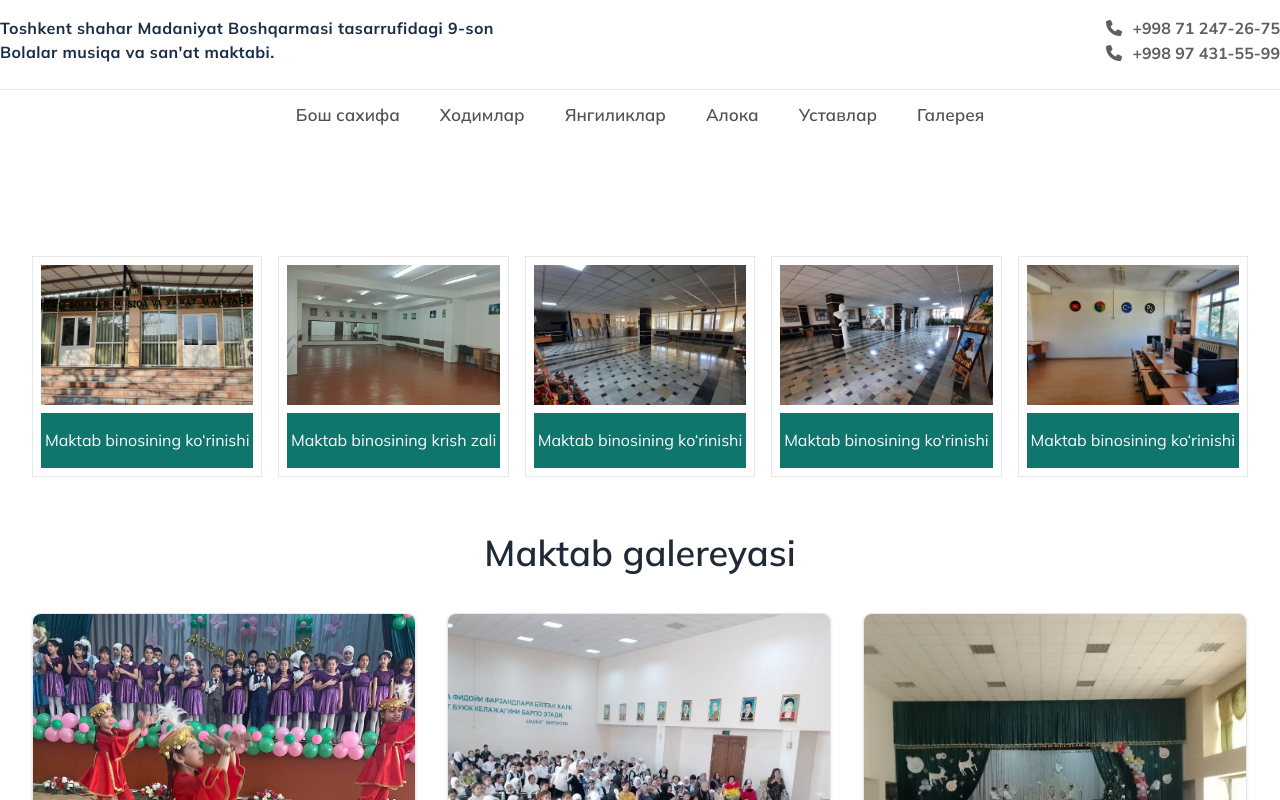
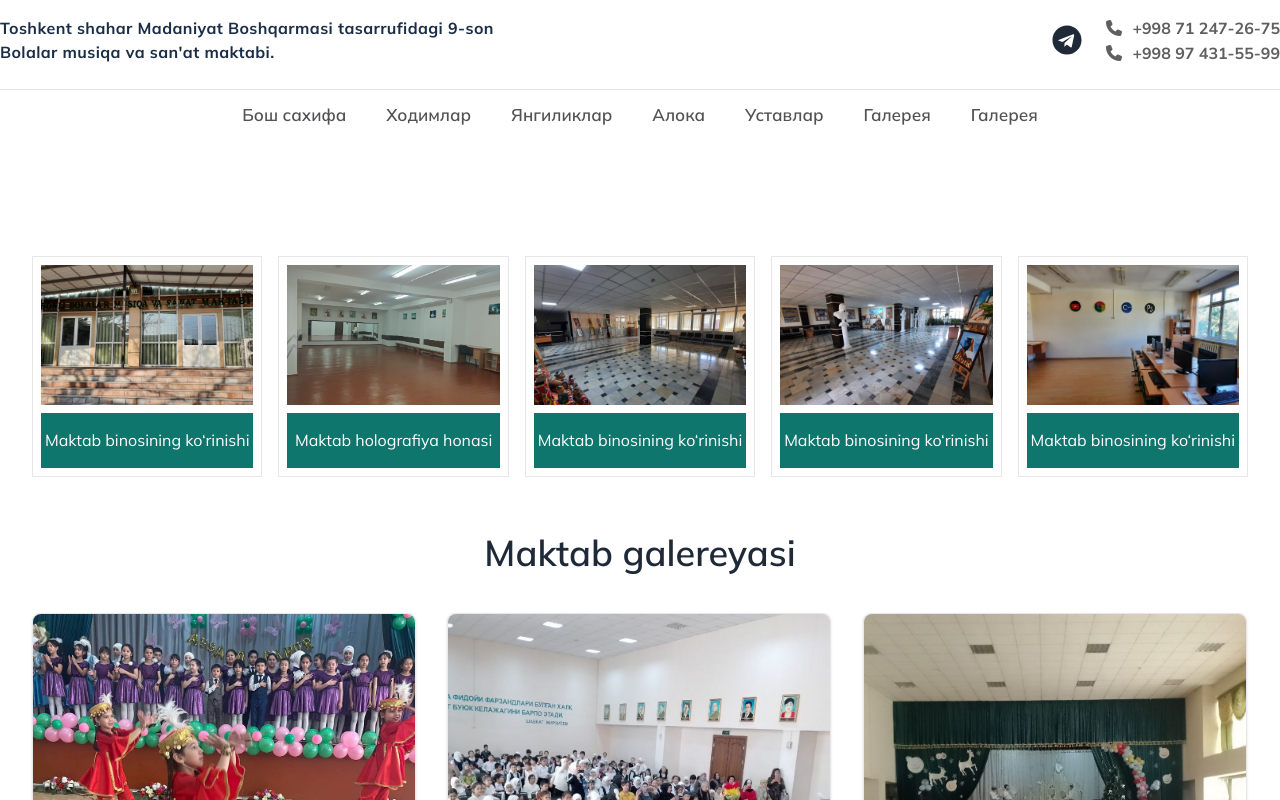
Before and after one commit to anvarjon-programmer/school-9, a React (Vite) app: page /galery in a window 1280 px wide. Shown: the top 800 px of the page. Built offline with nearby package versions, Linux system fonts and the light colour scheme; the HTML template or start-up script is replaced by a standard one.

Commit message:
add telegram

```diff
--- a/package.json
+++ b/package.json
@@ -16,6 +16,7 @@
     "react": "^18.2.0",
     "react-dom": "^18.2.0",
     "react-firebase-hooks": "^5.1.1",
+    "react-icons": "^5.3.0",
     "react-router-dom": "^6.21.1",
     "react-slick": "^0.30.2",
     "slick-carousel": "^1.8.1",
--- a/src/components/navbar/navbar.jsx
+++ b/src/components/navbar/navbar.jsx
@@ -3,6 +3,7 @@ import Wrapper from "../../layout/wrapper"
 
 import "./navbar.css"
 import { Link } from "react-router-dom"
+import { FaTelegram } from "react-icons/fa";
 
 const Navbar = ({ main, about, service, contact }) => {
 
@@ -32,10 +33,16 @@ const Navbar = ({ main, about, service, contact }) => {
                                     <a data-aos="fade-right" href="/" className="flex items-center justify-start gap-[12px]">
                                         <h1 className="text-[16px] tracking-wide hidden lg:block font-[700] max-w-[520px] text-[#1b2e47]">Toshkent shahar Madaniyat Boshqarmasi tasarrufidagi 9-son Bolalar musiqa va san'at maktabi.</h1>
                                     </a>
+                                    <div className="flex items-center gap-6">
+                                    <Link to="https://t.me/+pog-U-z4DX84MGVi" className="hidden md:block">
+                                      <FaTelegram size={30}/>
+                                    </Link>
                                     <div className="flex flex-col items-end">
                                         <a href="tel:998712472675" className="hidden lg:block max-w-full text-[#5f5f5f] font-bold"><i class="fa-solid fa-phone mt-[5px] mr-1.5"></i> +998 71 247-26-75</a>
                                         <a href="tel:998974315599" className="hidden lg:block max-w-full text-[#5f5f5f] font-bold"><i class="fa-solid fa-phone mt-[5px] mr-1.5"></i> +998 97 431-55-99</a>
                                     </div>
+                                    </div>
+
                                 </div>
 
                                 <div className="border-t mt-6 pt-3 w-full">
@@ -80,6 +87,19 @@ const Navbar = ({ main, about, service, contact }) => {
 
                                         }>Галерея</p>
                                         </Link>
+                                        <Link to='https://t.me/+pog-U-z4DX84MGVi'>
+                                        <p
+                                            // contact.current.scrollIntoView()
+                                         className={`${false ? "text-[#2c2c2c] font-[500] " : "text-[#525255] "}
+                                            text-[17px] duration-500 hover:before:visible before:w-full hover:before:left-0 before:invisible
+                                            before:h-[2px] before:duration-300 hover:before:bg-[#458FF6] before:transition-all before:rounded-sm
+                                             before:bg-gray-400 before:content-[''] before:absolute before:-left-5 before:top-6 relative text-center cursor-pointer
+                                              transition-all hover:relative font-[550]`
+
+                                        }>Галерея</p>
+                                        </Link>
+
+
 
                                     </div>
                                 </div>
@@ -120,6 +140,7 @@ const Navbar = ({ main, about, service, contact }) => {
                                                    </Link>
 
 
+
                                                 <p onClick={() => {
                                                     contact.current.scrollIntoView()
                                                     document.getElementById("menuBurger").checked = false
@@ -127,9 +148,12 @@ const Navbar = ({ main, about, service, contact }) => {
                                                 }} className={`${true ? "text-[#2C2C2C] font-[500] " : "text-[#2C2C2C] "} text-[17px] duration-500 hover:before:visible before:w-full hover:before:left-0 before:invisible before:h-[0px] my-1 before:duration-300 hover:before:bg-[#458FF6] before:transition-all before:rounded-sm before:bg-gray-400 before:content-[''] before:absolute before:-left-5 before:top-6 relative text-center cursor-pointer transition-all hover:relative font-[550]`}>Богланиш</p>
                                             </div>
 
+                                            <Link to="https://t.me/+pog-U-z4DX84MGVi" className=" ml-5 md:hidden">
+                                                <FaTelegram size={30}/>
+                                            </Link>
                                             <div className="p-[10px] mt-[15px]">
                                                 <div>
-                                                    <a href="tel:998977773331" className="text-lg max-w-full text-[#5f5f5f] font-bold"><i class="fa-solid fa-phone mt-[5px] mr-1.5"></i> +998 97 777-33-31</a>
+                                                    <a href="tel:998712472675" className="text-lg max-w-full text-[#5f5f5f] font-bold"><i class="fa-solid fa-phone mt-[5px] mr-1.5"></i> +998  71 247 26 75</a>
                                                 </div>
                                             </div>
 
--- a/src/pages/galery/Galery.jsx
+++ b/src/pages/galery/Galery.jsx
@@ -17,7 +17,7 @@ const Galery = () => {
         },
         {
             img:headImg2,
-            title:"Maktab binosining krish zali"
+            title:"Maktab holografiya honasi"
         },
         {
             img:headImg3,
```
Also changed, not shown: 1 other file (tests, documents, lock files or other folders).
